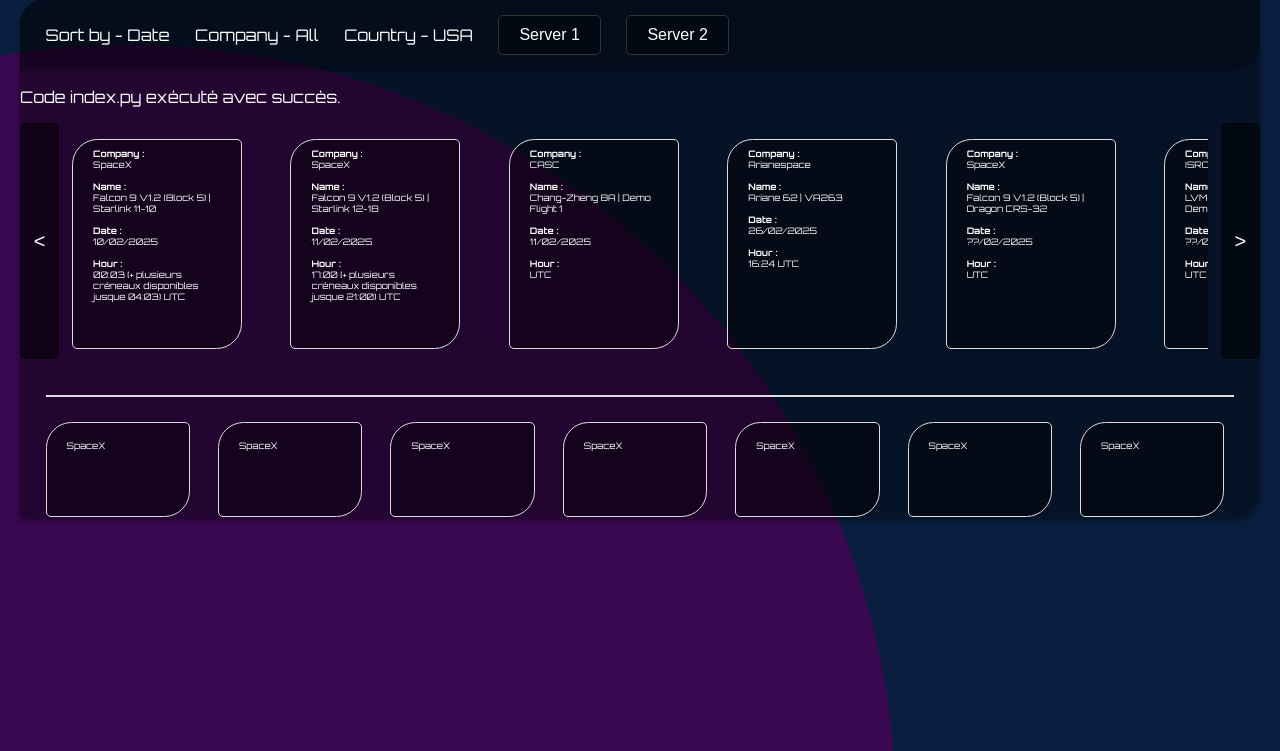
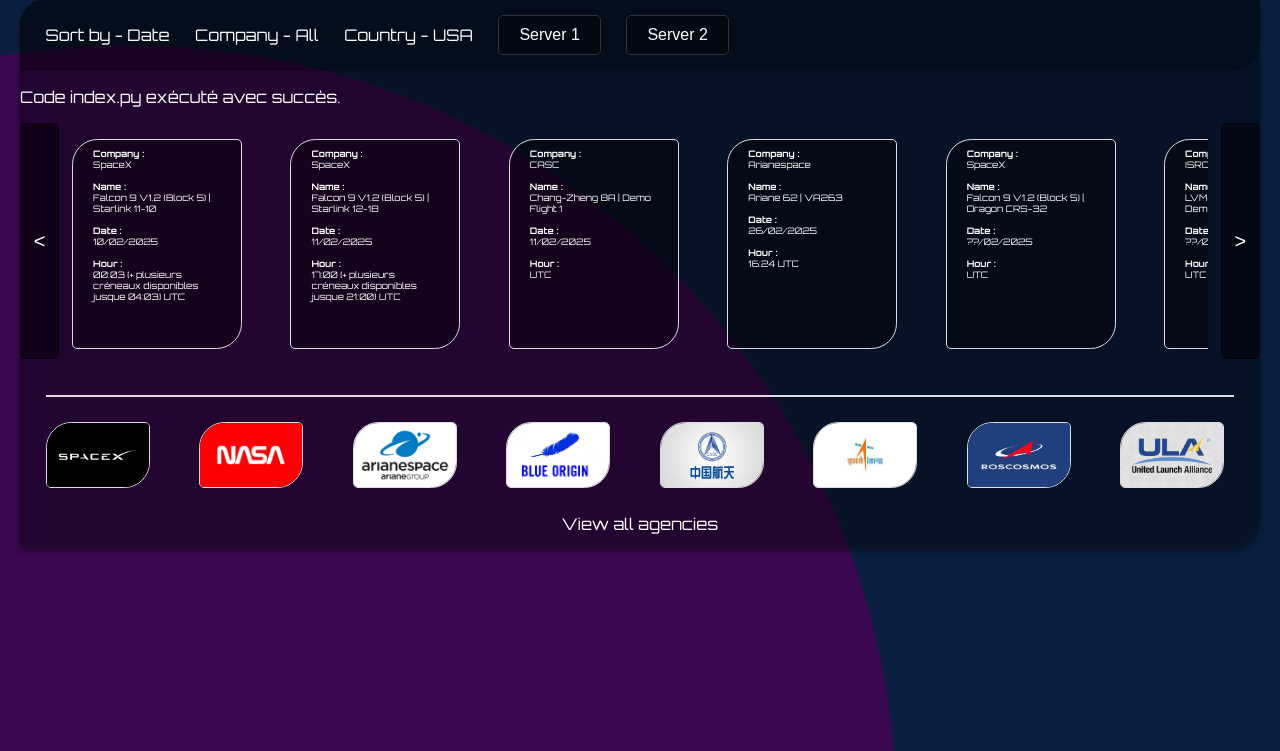
Before and after one commit to Julien-VIGNAU-ESPINE/OrbitWatch, a Flask app: page / in a window 1280 px wide. Shown: the part 109-860 px from the top of the page. Run offline with Flask 3, Linux system fonts and the light colour scheme.

Commit message:
:feat: add agencies

```diff
--- a/templates/index.html
+++ b/templates/index.html
@@ -140,20 +140,27 @@
             justify-content: space-between;
             margin: 2vw;
         }
+        .view_more {
+            display: flex;
+            justify-content: space-between;
+            margin: 2vw;
+            justify-content: center;
+            padding-bottom: 1vw;
+        }
 
         .agency_box {
-            padding: 8px 20px;
             margin-right: 10px;
             background-color: rgba(0, 0, 0, 0.4);
             border: 1px solid #ddd;
             border-radius: 5px;
-            height: 6vw;
+            height: 5vw;
             width: 8vw;
             text-wrap: wrap;
             font-size: 0.7vw;
             flex-shrink: 0;
             border-top-left-radius: 2vw;
             border-bottom-right-radius: 2vw;
+            overflow: hidden;
         }
 
         .agency_box:hover {
@@ -170,6 +177,13 @@
             text-decoration: none;
             color: white;
         }
+
+        .agency_logo {
+            width: 100%;
+            height: 100%;
+            object-fit: cover; /* L’image remplit la box mais peut être coupée */
+        }
+
     </style>
 </head>
 
@@ -197,41 +211,49 @@
         </div>
         <div class="separator"></div>
         <div class="agencies_list">
-            <a href="">
+            <a href="https://www.spacex.com" target="_blank">
                 <div class="agency_box">
-                    <p>SpaceX</p>
+                    <img src="../static/spacex.svg" alt="SpaceX logo" class="agency_logo">
                 </div>
             </a>
-            <a href="">
+            <a href="https://www.nasa.gov" target="_blank">
                 <div class="agency_box">
-                    <p>SpaceX</p>
+                    <img src="../static/nasa.jpg" alt="NASA logo" class="agency_logo">
                 </div>
             </a>
-            <a href="">
+            <a href="https://www.arianespace.com/" target="_blank">
                 <div class="agency_box">
-                    <p>SpaceX</p>
+                    <img src="../static/ariane.jpg" alt="Ariane Space logo" class="agency_logo">
                 </div>
             </a>
-            <a href="">
+            <a href="https://www.blueorigin.com" target="_blank">
                 <div class="agency_box">
-                    <p>SpaceX</p>
+                    <img src="../static/blueorigin.jpg" alt="Blue Origin logo" class="agency_logo">
                 </div>
             </a>
-            <a href="">
+            <a href="https://english.spacechina.com" target="_blank">
                 <div class="agency_box">
-                    <p>SpaceX</p>
+                    <img src="../static/casc.jpg" alt="CASC logo" class="agency_logo">
                 </div>
             </a>
-            <a href="">
+            <a href="https://www.isro.gov.in" target="_blank">
                 <div class="agency_box">
-                    <p>SpaceX</p>
+                    <img src="../static/isro.webp" alt="ISRO logo" class="agency_logo">
                 </div>
             </a>
-            <a href="">
+            <a href="https://www.roscosmos.ru" target="_blank">
                 <div class="agency_box">
-                    <p>SpaceX</p>
+                    <img src="../static/roscosmos.png" alt="Roscosmos logo" class="agency_logo">
                 </div>
             </a>
+            <a href="https://www.ulalaunch.com" target="_blank">
+                <div class="agency_box">
+                    <img src="../static/ula.jpeg" alt="ULA logo" class="agency_logo">
+                </div>
+            </a>
+        </div>
+        <div class="view_more">
+            <a href="#header">View all agencies</a>
         </div>
     </div>
     <script>
```
Also changed, not shown: static/ariane.jpg (added), static/blueorigin.jpg (added), static/casc.jpg (added), static/isro.webp (added), static/nasa.jpg (added), static/roscosmos.png (added), static/spacex.jpg (added), static/spacex.svg (added), static/ula.jpeg (added).
